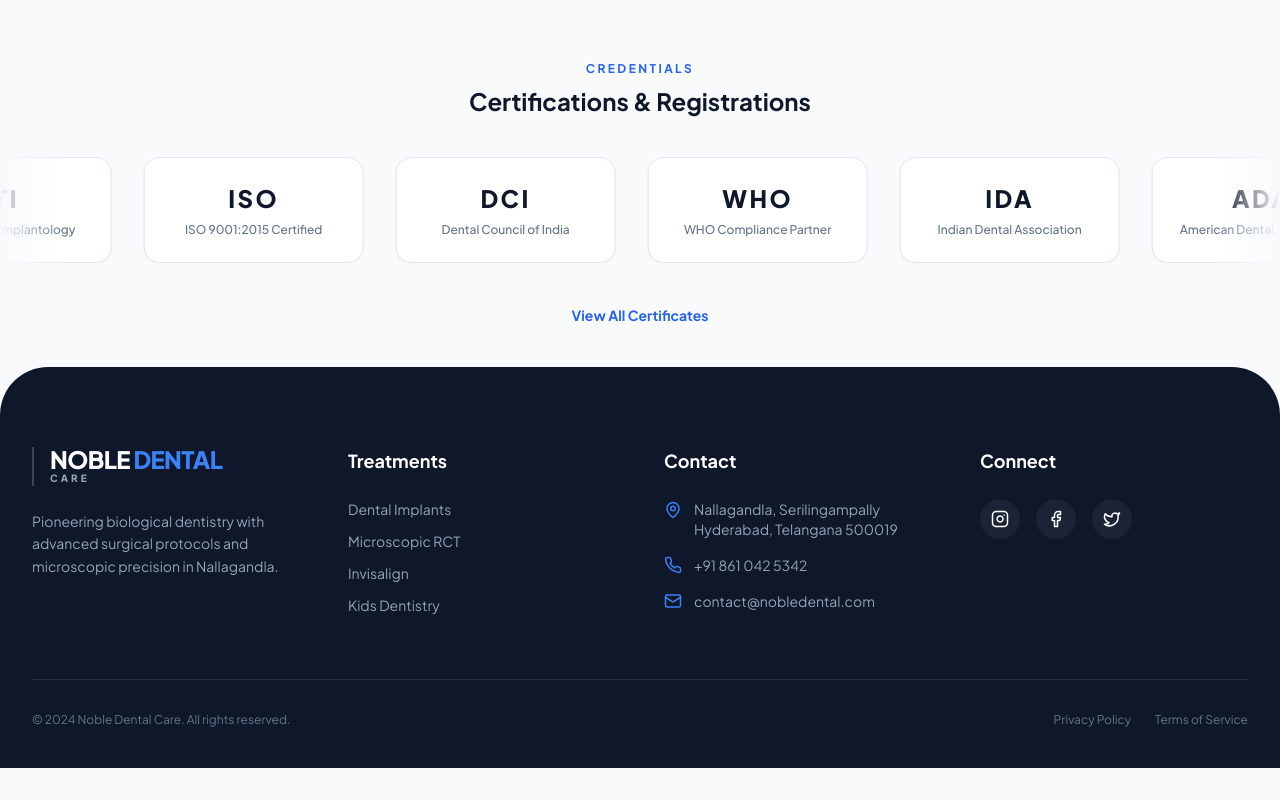
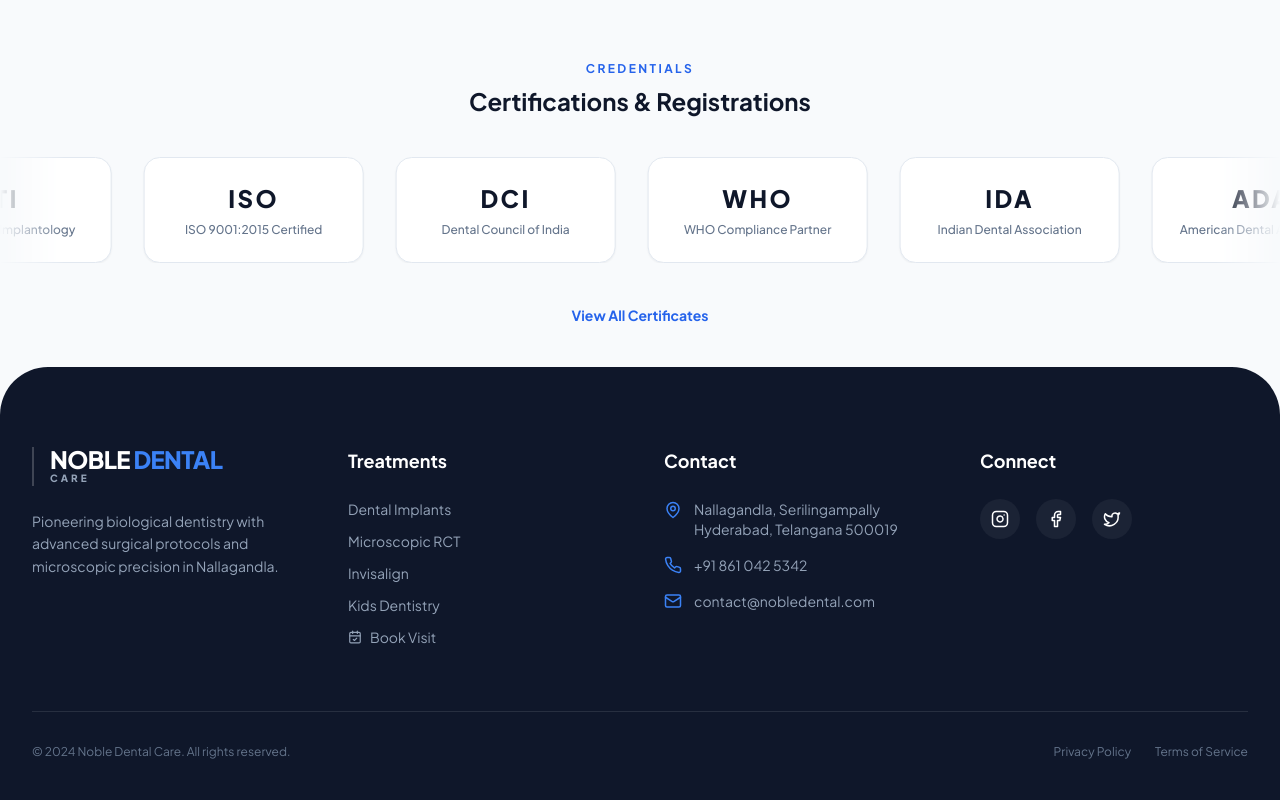
Before and after one commit to Nobledental/REACT, a Next.js app: page / in a window 1280 px wide. Shown: the part 10503-11303 px from the top of the page. Before the commit the page ends 11271 px from the top, so only its background shows below. Built offline with nearby package versions, Linux system fonts and the light colour scheme.

Commit message:
Update Footer.tsx

```diff
--- a/components/Footer.tsx
+++ b/components/Footer.tsx
@@ -2,11 +2,16 @@
 
 import React from 'react';
 import Link from 'next/link';
-import { Facebook, Instagram, Twitter, MapPin, Phone, Mail } from 'lucide-react';
+import { Facebook, Instagram, Twitter, MapPin, Phone, Mail, CalendarCheck } from 'lucide-react';
 
-const Footer = () => {
+// Define the interface for props
+interface FooterProps {
+  onBookClick?: () => void;
+}
+
+const Footer: React.FC<FooterProps> = ({ onBookClick }) => {
   return (
-    <footer className="bg-slate-900 text-white pt-20 pb-10 rounded-t-[3rem] mt-auto">
+    <footer className="bg-slate-900 text-white pt-20 pb-10 rounded-t-[3rem] mt-auto relative z-10">
       <div className="max-w-7xl mx-auto px-6 lg:px-8">
         <div className="grid grid-cols-1 md:grid-cols-2 lg:grid-cols-4 gap-12 mb-16">
 
@@ -29,6 +34,12 @@
               <li><Link href="/treatments/root-canal" className="hover:text-blue-400 transition-colors">Microscopic RCT</Link></li>
               <li><Link href="/treatments/invisalign" className="hover:text-blue-400 transition-colors">Invisalign</Link></li>
               <li><Link href="/treatments/kids-dentistry" className="hover:text-blue-400 transition-colors">Kids Dentistry</Link></li>
+              {/* Added Book Button usage */}
+              <li>
+                <button onClick={onBookClick} className="hover:text-blue-400 transition-colors text-left flex items-center gap-2">
+                   <CalendarCheck size={14} /> Book Visit
+                </button>
+              </li>
             </ul>
           </div>
 
@@ -65,8 +76,8 @@
         <div className="pt-8 border-t border-white/10 flex flex-col md:flex-row justify-between items-center gap-4">
           <p className="text-xs text-slate-500">© 2024 Noble Dental Care. All rights reserved.</p>
           <div className="flex gap-6 text-xs text-slate-500">
-             <a href="#" className="hover:text-white">Privacy Policy</a>
-             <a href="#" className="hover:text-white">Terms of Service</a>
+             <Link href="#" className="hover:text-white">Privacy Policy</Link>
+             <Link href="#" className="hover:text-white">Terms of Service</Link>
           </div>
         </div>
       </div>
```
